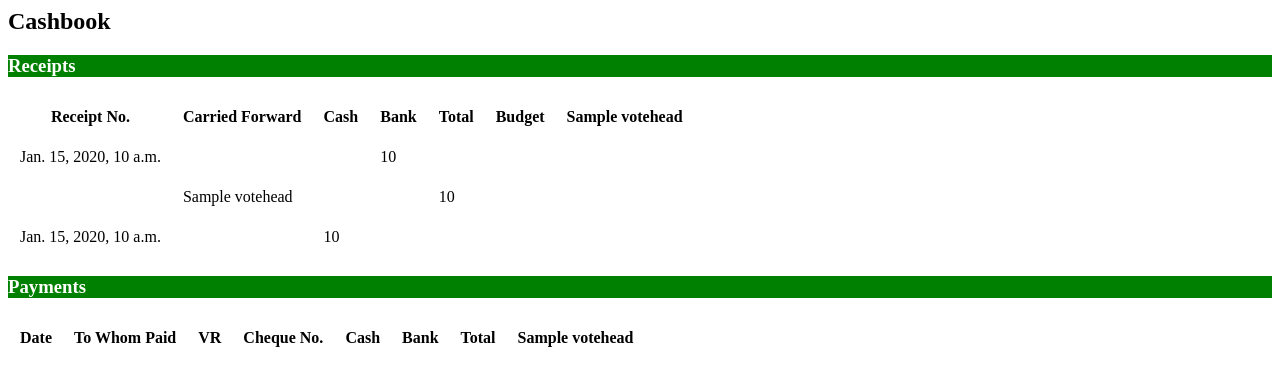
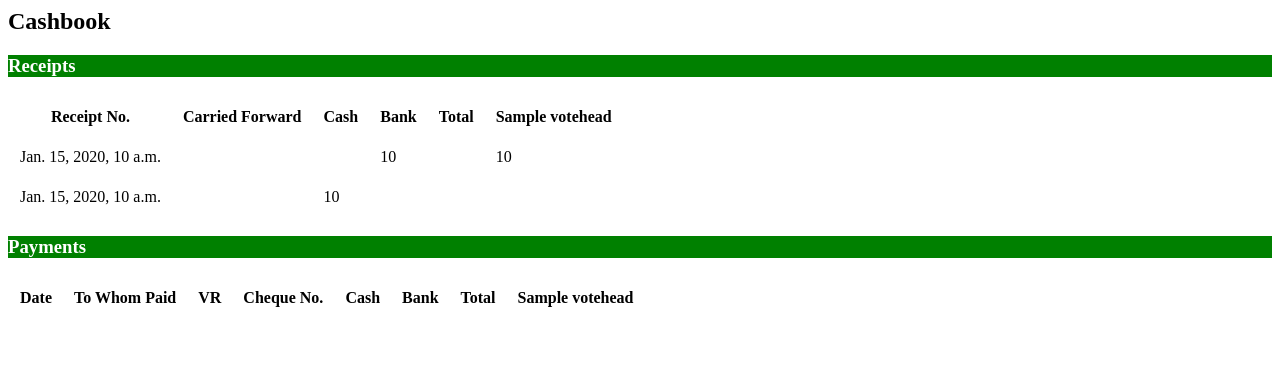
Before and after one commit to BillMuriu/school_accounting_system, a Django app: template resource_manager/accounting/templates/accounting/cashbook.html in a window 1280 px wide. Shown: the top 386 px of the page. Run offline with Django 3.2, Linux system fonts and the light colour scheme; the template is opened without the code that fills it: most values are stand-ins (such as "Sample title", 1, 10 or a date in 2020); lists and menus that the app fills with data are empty.

Commit message:
rendering the budgets was successful

```diff
--- a/resource_manager/accounting/templates/accounting/cashbook.html
+++ b/resource_manager/accounting/templates/accounting/cashbook.html
@@ -21,10 +21,10 @@
         <th>Cash</th>
         <th>Bank</th>
         <th>Total</th>
-        <th>Budget</th>
         {% for votehead in voteheads %}
             <th>{{ votehead.name }}</th>
         {% endfor %}
+        </tr>
     </tr>
         {% for receipt in checkreceipts %}
             <tr>
@@ -33,37 +33,9 @@
                 <td></td>
                 <td>{{ receipt.amount }}</td>
                 <td></td>
-            <td></td>
-            {% for votehead in voteheads %}
-                {% for budget in receipt.budgets.all %}
-                    {% if budget.votehead == votehead %}
+                {% for budget in budgets %}
                     <td>{{ budget.amount }}</td>
-                    {% endif %}
                 {% endfor %}
-            {% empty %}
-                <td></td>
-            {% endfor %}
-        </tr>
-        {% for budget in receipt.budgets.all %}
-            <tr>
-                <td></td>
-                <td>{{ budget.votehead }}</td>
-                <td></td>
-                <td></td>
-                <td>{{ budget.amount }}</td>
-                <td></td>
-                {% for votehead in voteheads %}
-                    {% if budget.votehead == votehead %}
-                        <td>{{ budget.amount }}</td>
-                    {% else %}
-                        <td></td>
-                    {% endif %}
-                {% endfor %}
-            </tr>
-        {% endfor %}
-    {% empty %}
-        <tr>
-            <td colspan="7">No cheque receipts found for the selected month and year.</td>
             </tr>
         {% endfor %}
         {% for receipt in cashreceipts %}
@@ -74,17 +46,15 @@
                 <td></td>
                 <td></td>
                 <td></td>
-            {% for votehead in voteheads %}
                 <td></td>
-            {% endfor %}
             </tr>
         {% empty %}
             <tr>
-            <td colspan="7">No cash receipts found for the selected month and year.</td>
+                <td colspan="7">No cash receipts found.</td>
             </tr>
         {% endfor %}
+
 </table>
-
 
 
 <h3>Payments</h3>
```
Lines whose indentation alone changed are shown as unchanged.
